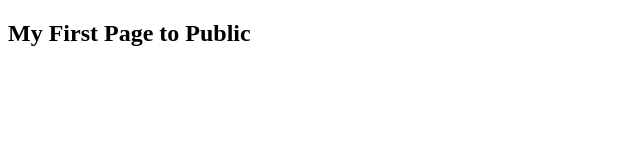
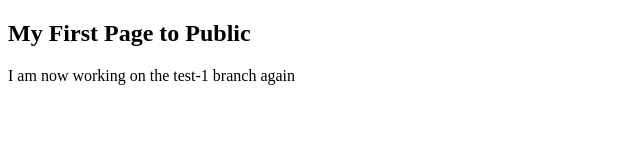
Before and after one commit to premananthc/explore_git, a plain HTML site: page index.html in a window 1280 px wide. Shown: the whole page, without its empty margins (0-640 px from the left). Drawn offline with Linux system fonts and the light colour scheme.

Commit message:
p tag added.

```diff
--- a/index.html
+++ b/index.html
@@ -5,5 +5,6 @@
 </head>
 <body>
 <h2>My First Page to Public</h2>
+<p> I am now working on the test-1 branch again </p>
 </body>
 </html>
```
